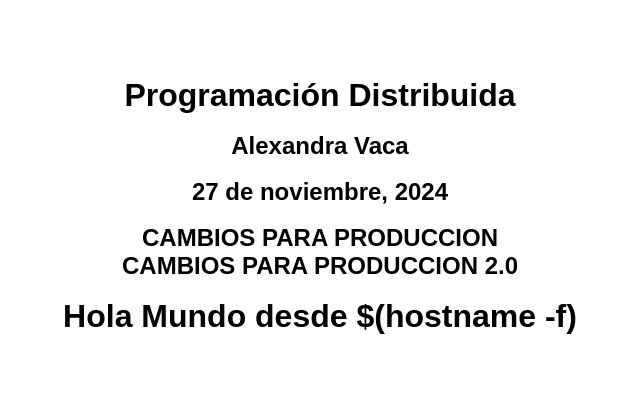
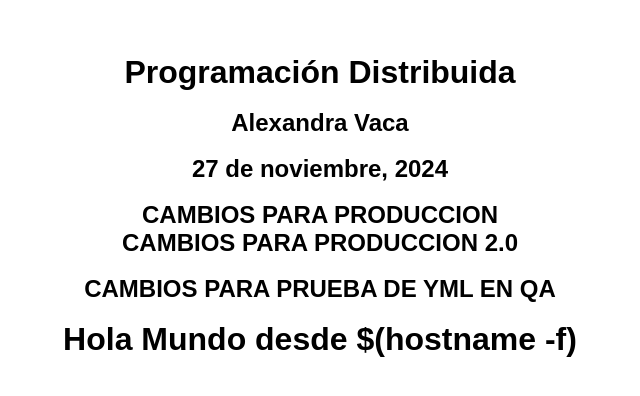
Before and after one commit to alwxav98/LBalancer-Practice, a plain HTML site: page index.html in a window 1280 px wide. Shown: the part 194-590 px from the top of the page, without its empty margins (320-960 px from the left). Drawn offline with Linux system fonts and the light colour scheme.

Commit message:
Add new line to prove yml

```diff
--- a/index.html
+++ b/index.html
@@ -29,6 +29,8 @@
     <h2>CAMBIOS PARA PRODUCCION</h2>
     <h2>CAMBIOS PARA PRODUCCION 2.0</h2>
     <br>
+    <h2>CAMBIOS PARA PRUEBA DE YML EN QA</h2>
+    <br>
 
     <h1>Hola Mundo desde $(hostname -f)</h1>
 </body>
```
